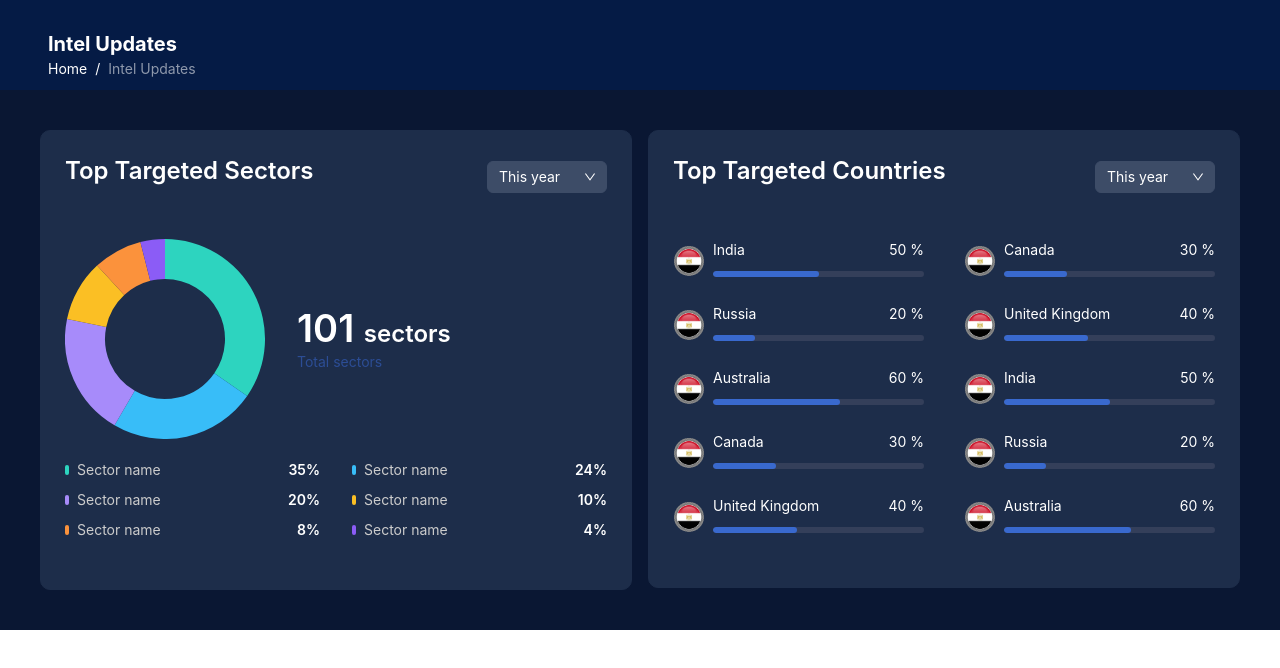
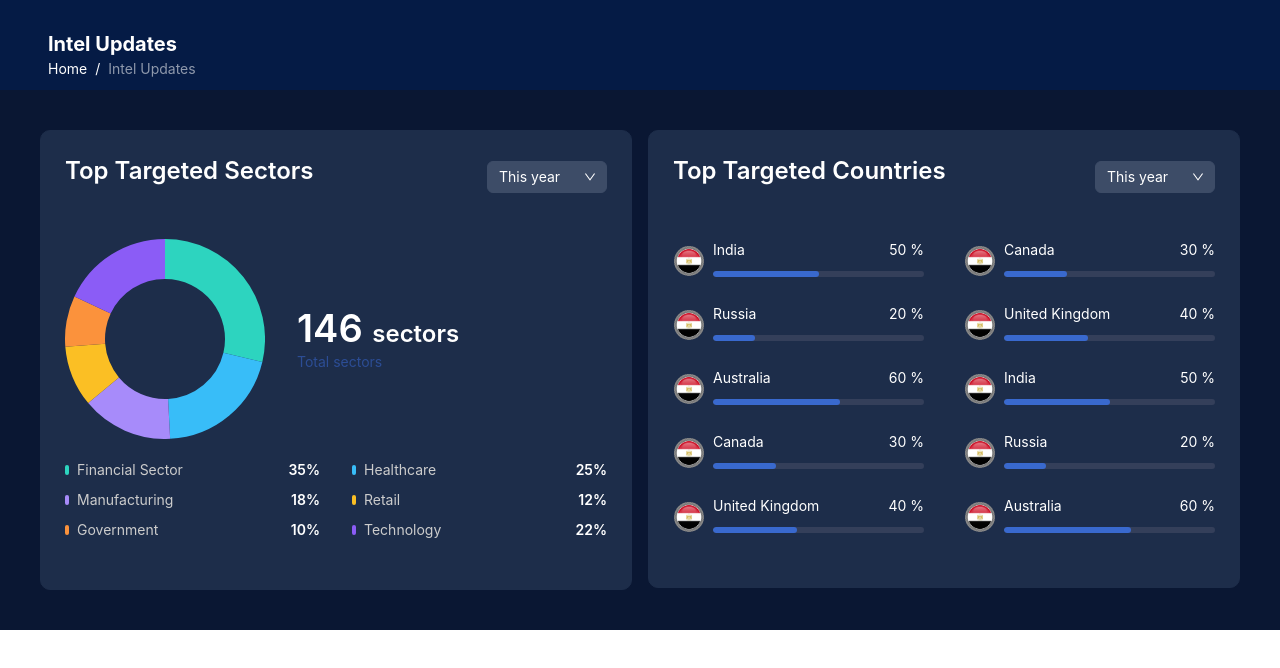
Before and after one commit to osama-amer60/intel-dashboard, a Next.js app: page / in a window 1280 px wide. Shown: the top 668 px of the page. Built offline with nearby package versions, Linux system fonts and the light colour scheme.

Commit message:
feat: Integrate SectorChart with time range selection and enhance data fetching logic

```diff
--- /dev/null
+++ b/app/api/sectors/route.ts
@@ -0,0 +1,30 @@
+import { mockSectorData } from "@/data/mockIntel"
+import { NextRequest, NextResponse } from "next/server"
+
+export async function GET(request: NextRequest) {
+  const searchParams = request.nextUrl.searchParams
+  const timeRange = searchParams.get("timeRange") || "year"
+
+  // Simulate different data for different time ranges
+  let filteredData = [...mockSectorData]
+
+  if (timeRange === "week") {
+    filteredData = filteredData.map((sector) => ({
+      ...sector,
+      percentage: Math.round(sector.percentage * 0.2), // 20% of yearly
+      count: Math.round(sector.count * 0.2),
+    }))
+  } else if (timeRange === "month") {
+    filteredData = filteredData.map((sector) => ({
+      ...sector,
+      percentage: Math.round(sector.percentage * 0.5), // 50% of yearly
+      count: Math.round(sector.count * 0.5),
+    }))
+  }
+
+  return NextResponse.json({
+    data: filteredData,
+    total: filteredData.length,
+    timeRange,
+  })
+}
--- a/app/page.tsx
+++ b/app/page.tsx
@@ -4,14 +4,22 @@ import CountryProgressList from "@/components/charts/CountryProgressList"
 import SectorChart from "@/components/charts/SectorChart"
 import StatsCard from "@/components/dashboard/StatsCard"
 import { Col, Row } from "antd"
+import { useState } from "react"
+
+type TimeRange = "year" | "month" | "week"
 
 export default function Home() {
+  const [sectorTimeRange, setSectorTimeRange] = useState<TimeRange>("year")
+
   return (
     <div className="p-5 lg:p-10">
       <Row gutter={[16, 16]}>
         <Col span={24} lg={12}>
-          <StatsCard title="Top Targeted Sectors">
-            <SectorChart />
+          <StatsCard
+            title="Top Targeted Sectors"
+            onTimeChange={(val) => setSectorTimeRange(val as TimeRange)}
+          >
+            <SectorChart timeRange={sectorTimeRange} />
           </StatsCard>
         </Col>
         <Col span={24} lg={12}>
--- a/components/charts/SectorChart.tsx
+++ b/components/charts/SectorChart.tsx
@@ -1,6 +1,7 @@
 "use client"
 
-import { Card, Col, Grid, Row, Space, Typography } from "antd"
+import { useSectorData } from "@/hooks/useSectorData"
+import { Card, Col, Grid, Row, Space, Spin, Typography } from "antd"
 import { ArcElement, Chart as ChartJS, Tooltip } from "chart.js"
 import { Doughnut } from "react-chartjs-2"
 
@@ -9,37 +10,68 @@ const { useBreakpoint } = Grid
 
 ChartJS.register(ArcElement, Tooltip)
 
-export default function SectorChart() {
+interface SectorChartProps {
+  timeRange: "week" | "month" | "year"
+}
+export default function SectorChart({ timeRange }: SectorChartProps) {
   const screens = useBreakpoint()
-  const isMobile = !screens.md // md = 768px breakpoint
+  const isMobile = !screens.md
+
+  const { data: sectorResponse, isLoading, isError } = useSectorData(timeRange)
+
+  const noDataCard = {
+    background: "transparent",
+    color: "#FFF",
+    border: "none",
+    minHeight: 350,
+    display: "flex",
+    justifyContent: "center",
+    alignItems: "center",
+  }
+
+  const COLORS = [
+    "#2DD4BF",
+    "#38BDF8",
+    "#A78BFA",
+    "#FBBF24",
+    "#FB923C",
+    "#8B5CF6",
+  ]
 
   const data = {
-    labels: [
-      "Sector name",
-      "Sector name",
-      "Sector name",
-      "Sector name",
-      "Sector name",
-      "Sector name",
-    ],
+    labels: sectorResponse?.data.map((sector) => sector.name) || [],
     datasets: [
       {
-        data: [35, 24, 20, 10, 8, 4],
-        backgroundColor: [
-          "#2DD4BF", // teal
-          "#38BDF8", // blue
-          "#A78BFA", // purple
-          "#FBBF24", // yellow
-          "#FB923C", // orange
-          "#8B5CF6", // violet
-        ],
+        data: sectorResponse?.data.map((sector) => sector.percentage) || [],
+        backgroundColor: COLORS,
         borderWidth: 0,
         cutout: "60%",
       },
     ],
   }
 
-  const total = data.datasets[0].data.reduce((a, b) => a + b, 0)
+  const total =
+    sectorResponse?.data.reduce((sum, sector) => sum + sector.count, 0) || 0
+
+  // Loading state
+  if (isLoading) {
+    return (
+      <Card style={noDataCard}>
+        <Spin size="large" />
+      </Card>
+    )
+  }
+
+  // Error state
+  if (isError) {
+    return (
+      <Card style={noDataCard}>
+        <Text style={{ color: "#FFF" }}>
+          Failed to load sector data. Please try again.
+        </Text>
+      </Card>
+    )
+  }
 
   return (
     <Card
@@ -55,7 +87,6 @@ export default function SectorChart() {
         },
       }}
     >
-      {/* Chart + Title */}
       <Row
         justify={isMobile ? "center" : "start"}
         align="middle"
@@ -65,7 +96,23 @@ export default function SectorChart() {
           <div style={{ width: 200, height: 200 }}>
             <Doughnut
               data={data}
-              options={{ plugins: { legend: { display: false } } }}
+              options={{
+                plugins: {
+                  legend: { display: false },
+                  tooltip: {
+                    callbacks: {
+                      label: function (context) {
+                        const label = context.label || ""
+                        const value = context.parsed || 0
+                        const sector = sectorResponse?.data[context.dataIndex]
+                        return `${label}: ${value}% (${
+                          sector?.count || 0
+                        } threats)`
+                      },
+                    },
+                  },
+                },
+              }}
             />
           </div>
         </Col>
@@ -78,10 +125,9 @@ export default function SectorChart() {
         </Col>
       </Row>
 
-      {/* Sector List */}
       <Row gutter={[32, 8]} style={{ marginTop: 20 }}>
-        {data.labels.map((label, i) => (
-          <Col xs={12} key={i}>
+        {sectorResponse?.data.map((sector, i) => (
+          <Col xs={24} sm={12} key={sector.name}>
             <Space
               align="center"
               style={{ justifyContent: "space-between", width: "100%" }}
@@ -93,13 +139,13 @@ export default function SectorChart() {
                     width: 4,
                     height: 10,
                     borderRadius: 4,
-                    backgroundColor: data.datasets[0].backgroundColor[i],
+                    backgroundColor: COLORS[i % COLORS.length],
                   }}
                 />
-                <Text style={{ color: "#ccc" }}>{label}</Text>
+                <Text style={{ color: "#ccc" }}>{sector.name}</Text>
               </Space>
               <Text strong style={{ color: "#FFF" }}>
-                {data.datasets[0].data[i]}%
+                {sector.percentage}%
               </Text>
             </Space>
           </Col>
--- a/components/dashboard/StatsCard.tsx
+++ b/components/dashboard/StatsCard.tsx
@@ -8,7 +8,7 @@ const { Title } = Typography
 interface StatsCardProps {
   title: string
   children?: ReactNode
-  timeOptions?: string[]
+  timeOptions?: { label: string; value: string }[]
   defaultTime?: string
   onTimeChange?: (value: string) => void
 }
@@ -16,7 +16,11 @@ interface StatsCardProps {
 export default function StatsCard({
   title,
   children,
-  timeOptions = ["This year", "This month", "This week"],
+  timeOptions = [
+    { label: "This Year", value: "year" },
+    { label: "This Month", value: "month" },
+    { label: "This Week", value: "week" },
+  ],
   defaultTime = "This year",
   onTimeChange,
 }: StatsCardProps) {
@@ -37,7 +41,7 @@ export default function StatsCard({
           defaultValue={defaultTime}
           className="custom-select"
           placeholder="Select period"
-          options={timeOptions.map((item) => ({ label: item, value: item }))}
+          options={timeOptions}
           onChange={(time) => {
             onTimeChange?.(time)
           }}
--- a/data/mockIntel.ts
+++ b/data/mockIntel.ts
@@ -1,5 +1,3 @@
-// data/mockIntel.ts
-
 import { CountryData, IntelUpdate, SectorData } from "@/types/intel"
 
 export const mockIntelUpdates: IntelUpdate[] = [
@@ -73,6 +71,7 @@ export const mockSectorData: SectorData[] = [
   { name: "Manufacturing", percentage: 18, count: 22 },
   { name: "Retail", percentage: 12, count: 14 },
   { name: "Government", percentage: 10, count: 12 },
+  { name: "Technology", percentage: 22, count: 26 },
 ]
 
 export const mockCountryData: CountryData[] = [
--- /dev/null
+++ b/hooks/useSectorData.ts
@@ -0,0 +1,19 @@
+import { SectorData } from "@/types/intel"
+import { useQuery } from "@tanstack/react-query"
+
+type TimeRange = "week" | "month" | "year"
+
+export function useSectorData(timeRange: TimeRange = "year") {
+  return useQuery({
+    queryKey: ["sectors", timeRange],
+    queryFn: async () => {
+      const response = await fetch(`/api/sectors?timeRange=${timeRange}`)
+      if (!response.ok) {
+        throw new Error("Failed to fetch sector data")
+      }
+      const result = await response.json()
+      return result as { data: SectorData[]; total: number }
+    },
+    staleTime: 1000 * 60 * 5,
+  })
+}
```
